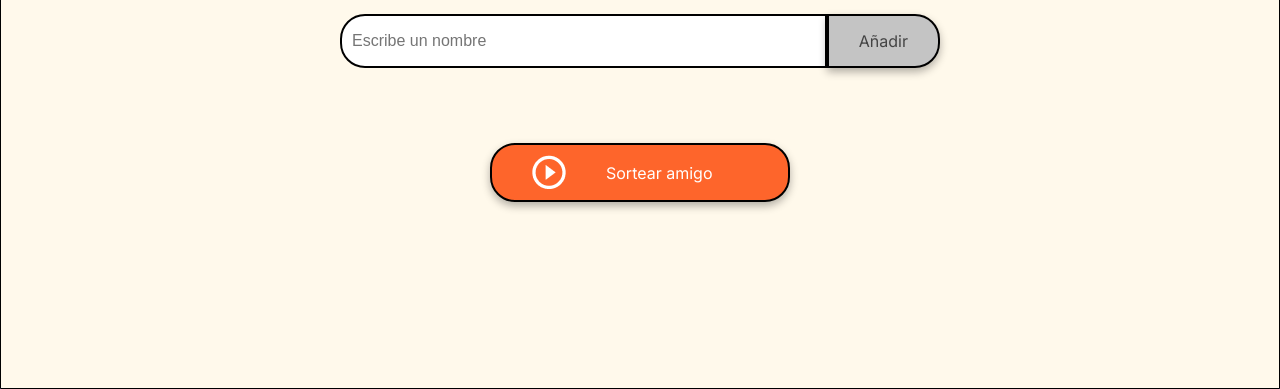
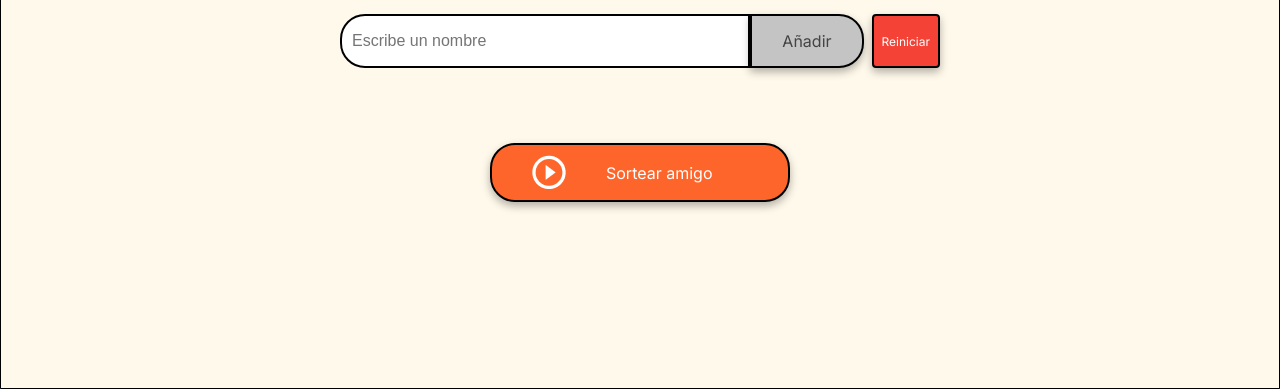
Before and after one commit to Jo3Mendoza/challenge-amigo-secreto-alura, a plain HTML site: page index.html in a window 1280 px wide. Shown: the part 411-800 px from the top of the page. Drawn offline with Linux system fonts and the light colour scheme.

Commit message:
Se agrega función de limpiarLista

```diff
--- a/app.js
+++ b/app.js
@@ -63,3 +63,10 @@ function sortearAmigo() {
     const amigoSorteado = amigos[indiceAleatorio];
     document.getElementById("resultado").innerHTML = `<li>El amigo sorteado es: <strong>${amigoSorteado}</strong></li>`;
 }
+
+// Limpiar la lista
+function limpiarLista() {
+    amigos = []; // Vaciar el arreglo
+    document.getElementById("listaAmigos").innerHTML = ""; // Limpiar lista en pantalla
+    document.getElementById("resultado").innerHTML = ""; // Limpiar resultado del sorteo
+}
--- a/index.html
+++ b/index.html
@@ -22,6 +22,7 @@
             <div class="input-wrapper">
                 <input type="text" id="amigo" class="input-name" placeholder="Escribe un nombre">
                 <button class="button-add" onclick="agregarAmigo()">Añadir</button>
+                <button class="limpiar-btn" onclick="limpiarLista()">Reiniciar</button>
             </div>
 
             <ul id="listaAmigos" class="name-list" aria-labelledby="listaAmigos" role="list"></ul>
@@ -32,6 +33,7 @@
                     <img src="assets/play_circle_outline.png" alt="Ícono para sortear">
                     Sortear amigo
                 </button>
+
             </div>
         </section>
     </main>
--- a/style.css
+++ b/style.css
@@ -160,3 +160,17 @@ ul {
 .button-draw:hover {
     background-color: var(--color-button-hover);
 }
+
+button.limpiar-btn {
+    font-size: 12px;
+    padding: 4px 8px;
+    background-color: #f44336; /* Rojo */
+    color: white;
+    border-radius: 4px;
+    cursor: pointer;
+    margin-left: 8px;
+}
+
+button.limpiar-btn:hover {
+    background-color: #d32f2f; /* Rojo más oscuro al pasar el mouse */
+}
```
